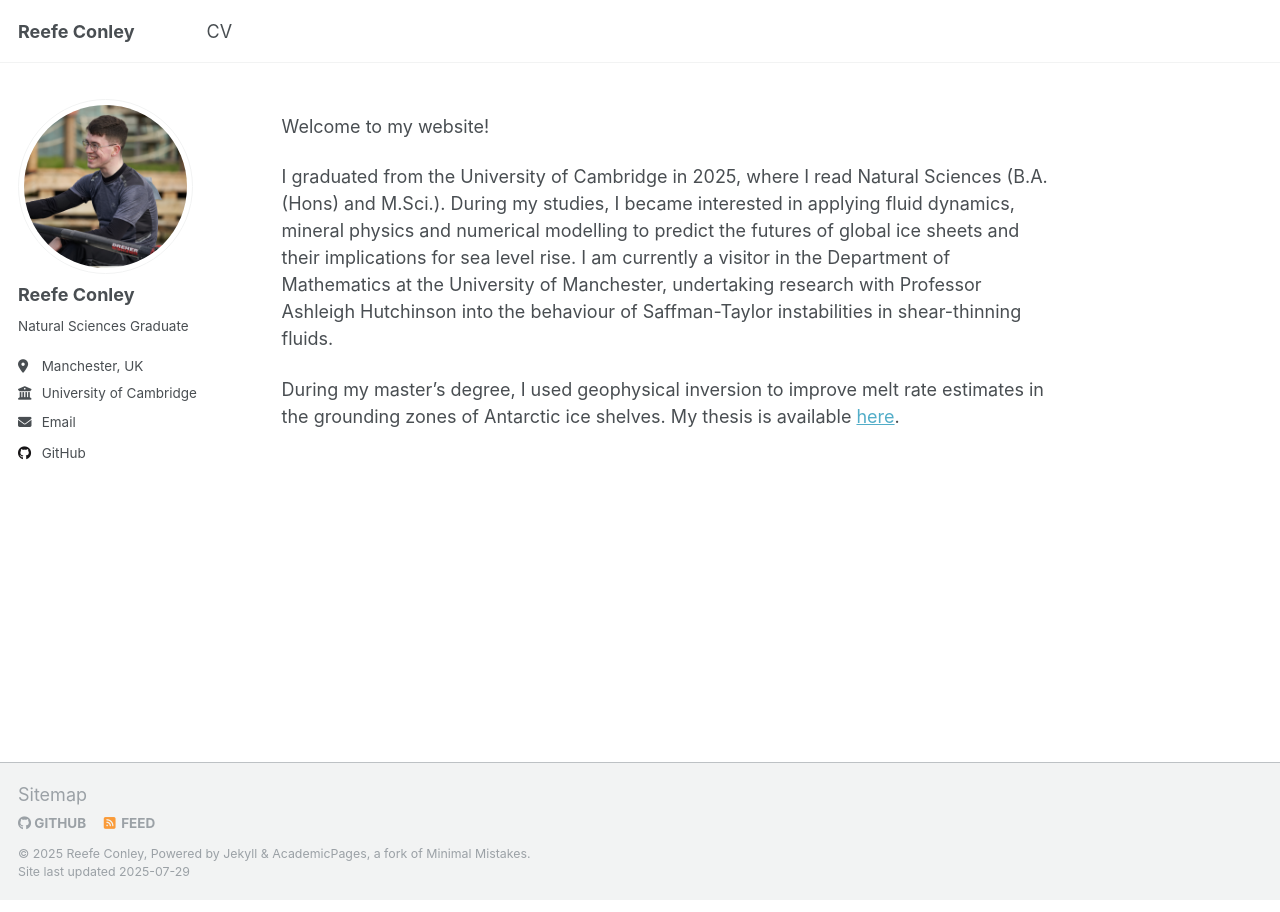
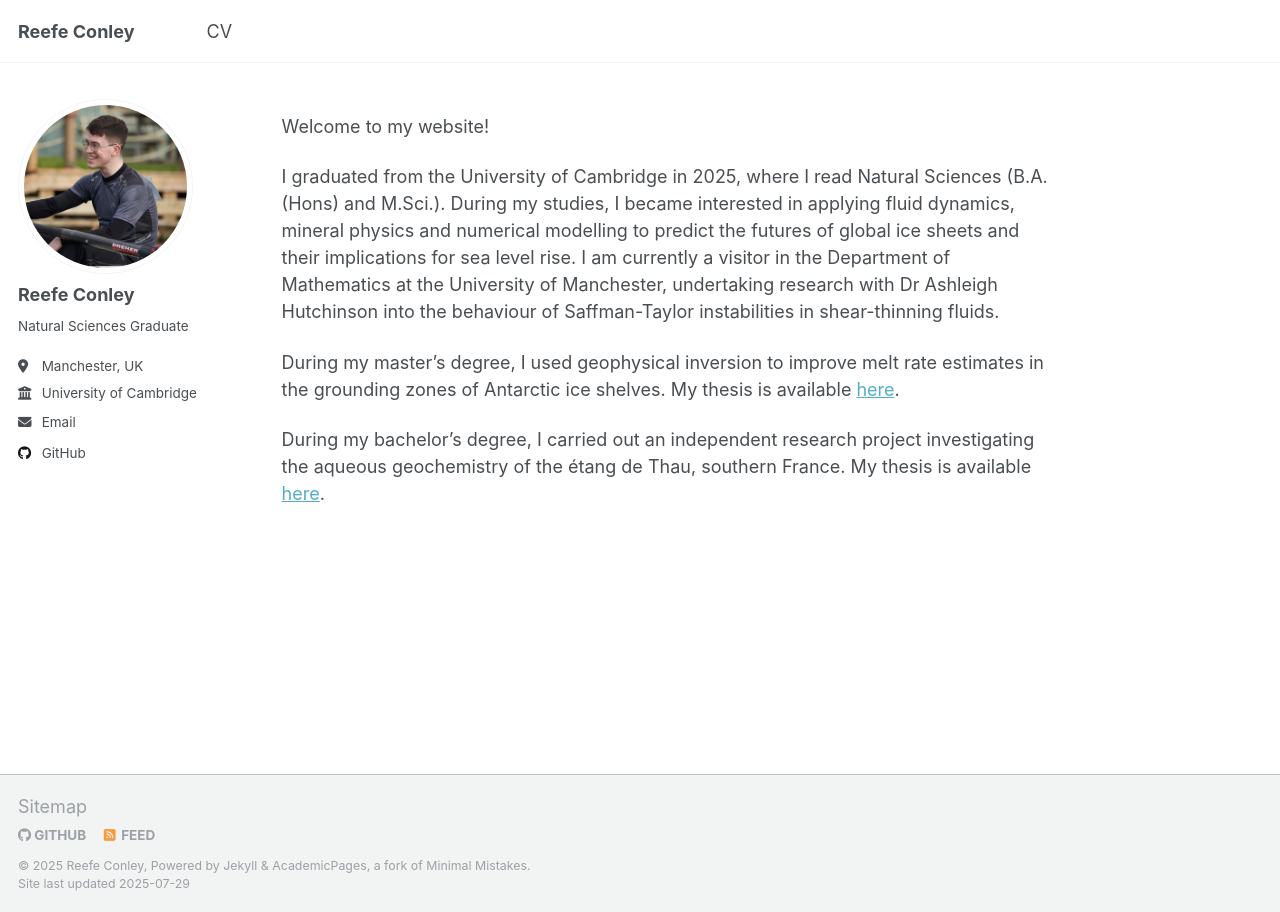
Before and after one commit to reefeconley/reefeconley.github.io, a Jekyll site: the page built from _pages/about.md, in a window 1280 px wide. Built offline with Jekyll 4.4.1, drawn with Linux system fonts in a browser that asks for light colours; a script that is not in the unit is left out.

Commit message:
updated about page

```diff
--- a/_includes/masthead.html
+++ b/_includes/masthead.html
@@ -15,9 +15,8 @@
             {% endif %}
             <li class="masthead__menu-item"><a href="{{ domain }}{{ link.url }}">{{ link.title }}</a></li>
           {% endfor %}
-          <!-- <li id="theme-toggle" class="masthead__menu-item persist tail">
-            <a role="button" aria-labelledby="theme-icon"><i id="theme-icon" class="fa-solid fa-sun" aria-hidden="true" title="toggle theme"></i></a>
-          </li> -->
+          <!--
+           -->
         </ul>
         <ul class="hidden-links hidden"></ul>
       </nav>
--- a/_pages/about.md
+++ b/_pages/about.md
@@ -9,6 +9,8 @@ redirect_from:
 
 Welcome to my website!
 
-I graduated from the University of Cambridge in 2025, where I read Natural Sciences (B.A. (Hons) and M.Sci.). During my studies, I became interested in applying fluid dynamics, mineral physics and numerical modelling to predict the futures of global ice sheets and their implications for sea level rise. I am currently a visitor in the Department of Mathematics at the University of Manchester, undertaking research with Professor Ashleigh Hutchinson into the behaviour of Saffman-Taylor instabilities in shear-thinning fluids.
+I graduated from the University of Cambridge in 2025, where I read Natural Sciences (B.A. (Hons) and M.Sci.). During my studies, I became interested in applying fluid dynamics, mineral physics and numerical modelling to predict the futures of global ice sheets and their implications for sea level rise. I am currently a visitor in the Department of Mathematics at the University of Manchester, undertaking research with Dr Ashleigh Hutchinson into the behaviour of Saffman-Taylor instabilities in shear-thinning fluids.
 
 During my master's degree, I used geophysical inversion to improve melt rate estimates in the grounding zones of Antarctic ice shelves. My thesis is available <a href="/pdfs/Part_III_Dissertation_rjc213.pdf">here</a>.
+
+During my bachelor's degree, I carried out an independent research project investigating the aqueous geochemistry of the étang de Thau, southern France. My thesis is available <a href="/pdfs/Part II Report Reefe Conley.pdf">here</a>.
--- a/_sass/layout/_navigation.scss
+++ b/_sass/layout/_navigation.scss
@@ -225,39 +225,39 @@
       }
     }
 
-    // #theme-toggle {
-    //   a {
-    //     width: 25px;
-    //     display: flex;
-    //     justify-content: center;
-    //     cursor: pointer;
-    //   }
-    // }
+    #theme-toggle {
+      a {
+        width: 25px;
+        display: flex;
+        justify-content: center;
+        cursor: pointer;
+      }
+    }
 
-    // a {
-    //   position: relative;
+    a {
+      position: relative;
 
-    //   &:before {
-    //     content: "";
-    //     position: absolute;
-    //     left: 0;
-    //     bottom: 0;
-    //     height: 4px;
-    //     background: var(--global-border-color);
-    //     width: 100%;
-    //     -webkit-transition: $global-transition;
-    //     transition: $global-transition;
-    //     -webkit-transform: scaleX(0);
-    //         -ms-transform: scaleX(0);
-    //             transform: scaleX(0); /* hide*/
-    //   }
+      &:before {
+        content: "";
+        position: absolute;
+        left: 0;
+        bottom: 0;
+        height: 4px;
+        background: var(--global-border-color);
+        width: 100%;
+        -webkit-transition: $global-transition;
+        transition: $global-transition;
+        -webkit-transform: scaleX(0);
+            -ms-transform: scaleX(0);
+                transform: scaleX(0); /* hide*/
+      }
 
-    //   &:hover:before {
-    //     -webkit-transform: scaleX(1);
-    //         -ms-transform: scaleX(1);
-    //             transform: scaleX(1); /* reveal*/
-    //   }
-    // }
+      &:hover:before {
+        -webkit-transform: scaleX(1);
+            -ms-transform: scaleX(1);
+                transform: scaleX(1); /* reveal*/
+      }
+    }
   }
 
   .hidden-links {
```
Also changed, not shown: 2 other files.
